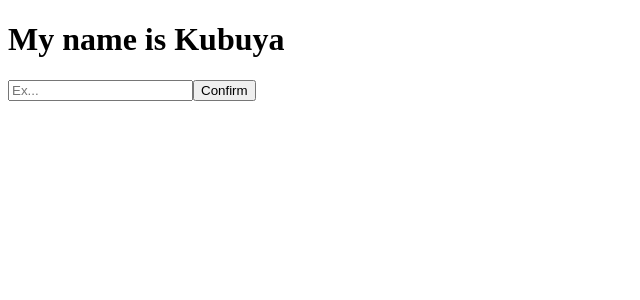
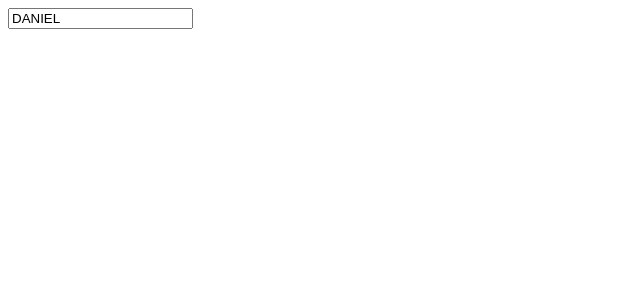
Before and after one commit to Giscard-Kubuya/react_hooks, a React (Create React App) app: page / in a window 1280 px wide. Shown: the top 300 px of the page, without its empty margins (0-640 px from the left). Built offline with nearby package versions, Linux system fonts and the light colour scheme.

Commit message:
use of useLayoutEffect that is the hoot that loaded before the rendered content

```diff
--- a/src/App.js
+++ b/src/App.js
@@ -1,4 +1,4 @@
-import StateReducer from './RefHook';
+import StateReducer from './LayoutEffect';
 import './App.css';
 function App() {
   return (
--- /dev/null
+++ b/src/LayoutEffect.jsx
@@ -0,0 +1,23 @@
+import React,{useEffect,useLayoutEffect,useRef} from 'react';
+
+const LayoutEffect = () => {
+    const inpRef=useRef(null);
+
+    // This is loaded after the rendering content reload
+    useEffect(()=>{
+        inpRef.current.value= 'DANIEL';
+    },[])
+
+    // This is loaded before the rendering content reload
+    useLayoutEffect(()=>{
+        console.log(inpRef.current.value)
+    },[])
+
+    return (
+        <div>
+            <input onChange={()=>{}} value='KUBUYA' ref={inpRef}/>
+        </div>
+    );
+}
+
+export default LayoutEffect;
--- a/src/RefHook.jsx
+++ /dev/null
@@ -1,21 +0,0 @@
-import React,{useRef,useState} from 'react';
-
-const RefHook = () => {
-    const inputRef = useRef(null);
-    const [name,setName] = useState('Kubuya')
-
-    const onClick = ()=>{
-        inputRef.current.focus();
-        setName(inputRef.current.value);
-        inputRef.current.value = '';
-    }
-    return (
-        <div>
-            <h1>My name is {name}</h1>
-            <input onChange={()=>{setName(inputRef.current.value)}} type='text' placeholder='Ex...' ref={inputRef}/>
-            <button onClick={onClick}>Confirm</button>
-        </div>
-    );
-}
-
-export default RefHook;
```
